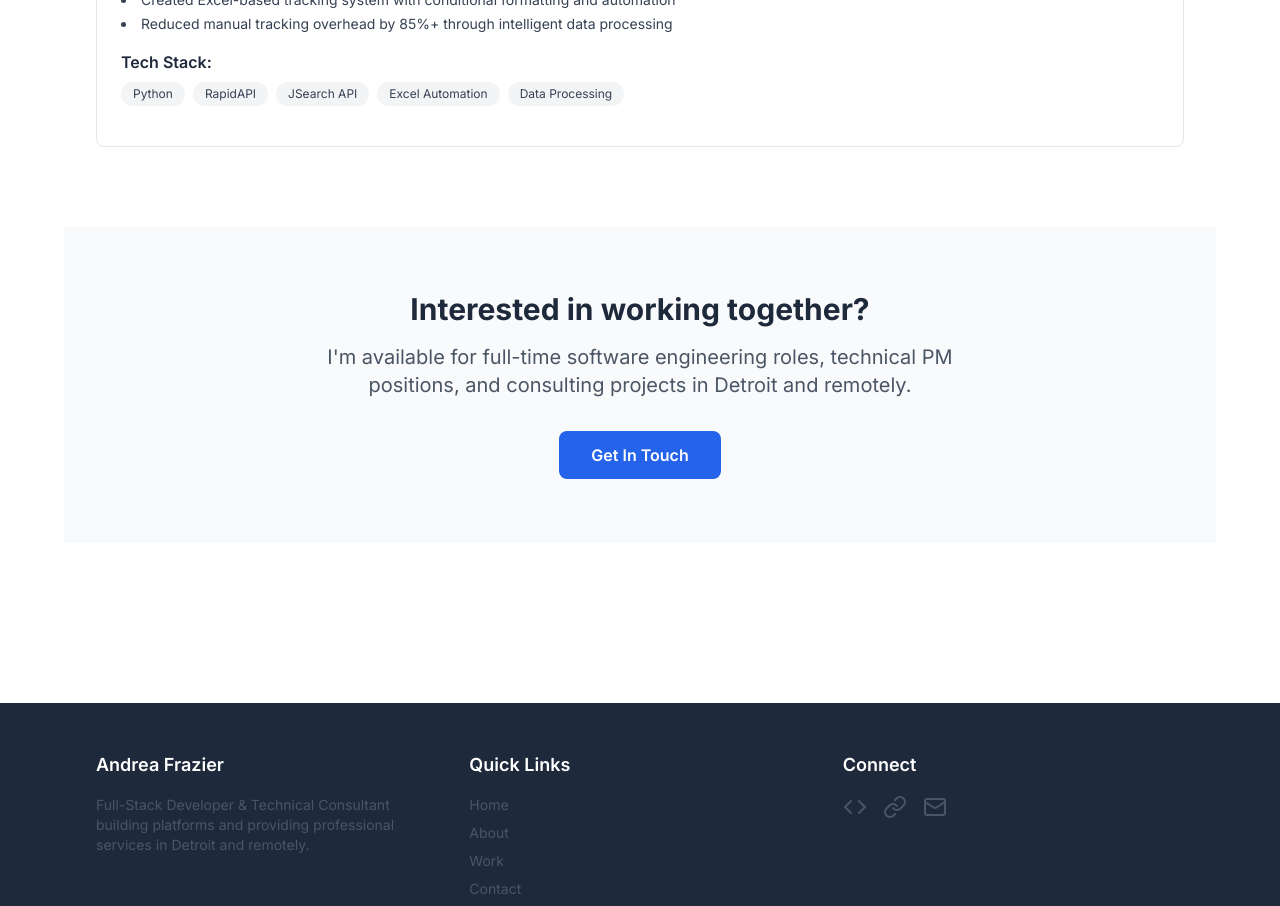
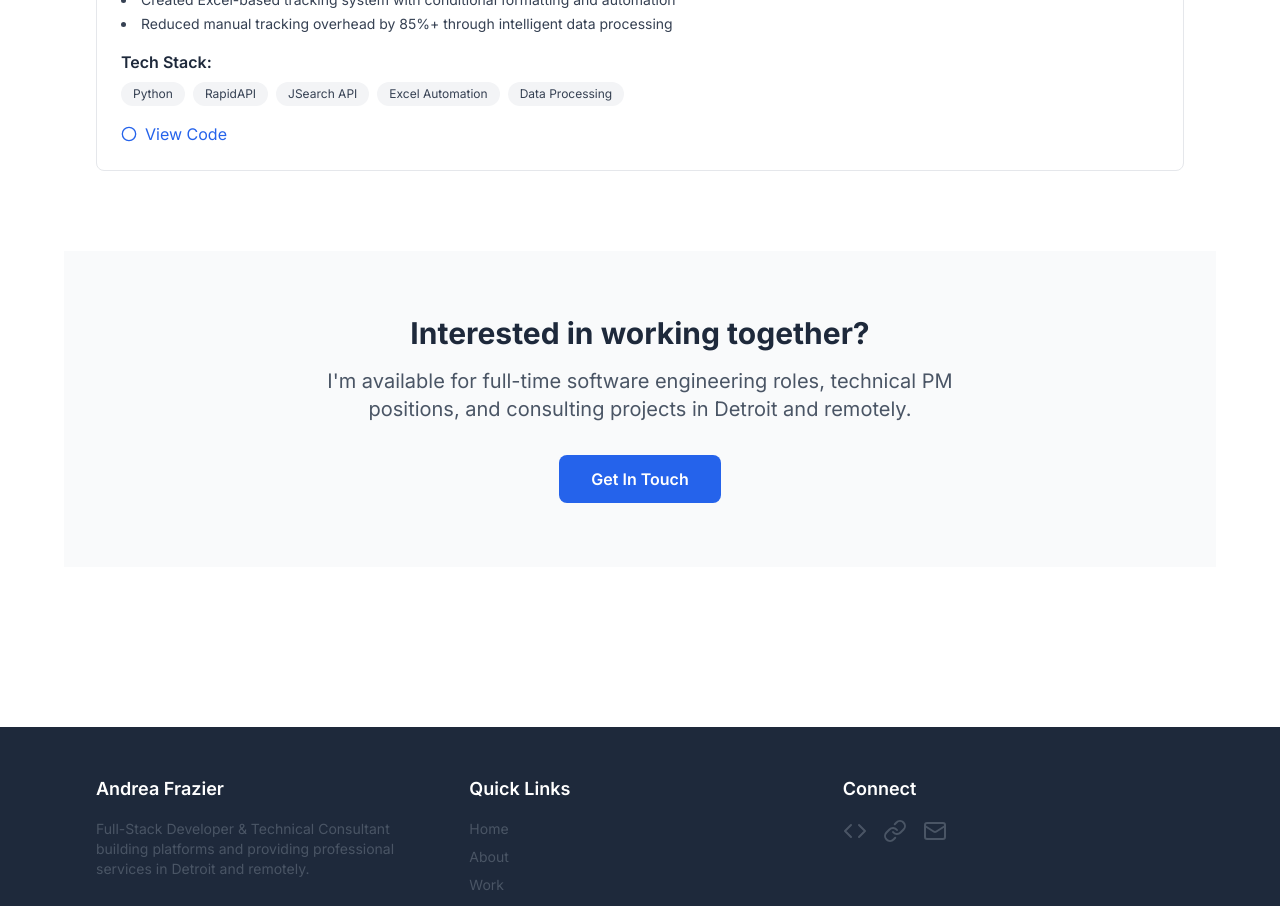
Before and after one commit to andreafrazier/dotdev-portfolio, a Next.js app: page /work in a window 1280 px wide. Shown: the part 1860-2766 px from the top of the page. Built offline with nearby package versions, Linux system fonts and the light colour scheme.

Commit message:
add github link for job search automation project

```diff
--- a/app/work/page.tsx
+++ b/app/work/page.tsx
@@ -104,6 +104,7 @@ export default function Work() {
               'Excel Automation',
               'Data Processing',
             ]}
+            githubUrl="https://github.com/andreafrazier/job-search-automation"
           />
         </div>
       </section>
```
